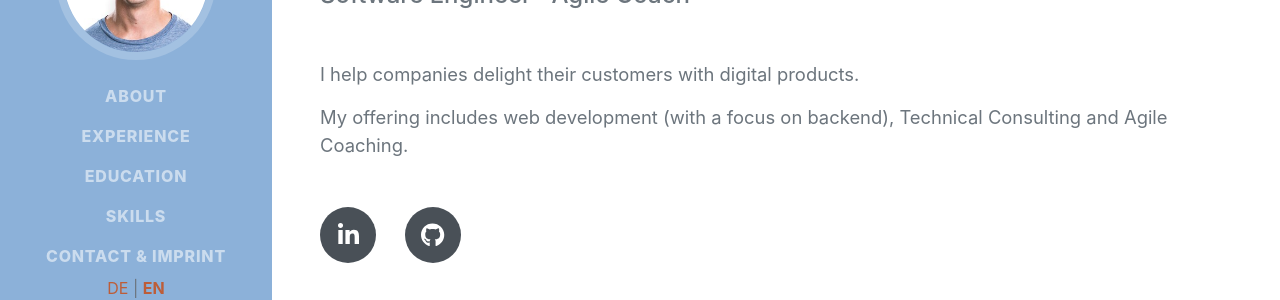
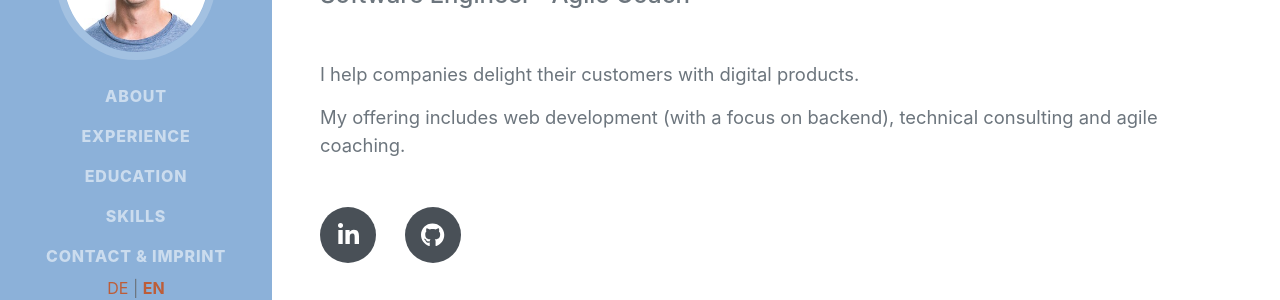
Before and after one commit to jzernisch/jzernisch.github.io, a Jekyll site: the page built from en/index.html, in a window 1280 px wide and 900 px high. Shown: the part 354-654 px from the top of the window. Built offline with Jekyll 4.4.1, drawn with Linux system fonts in a browser that asks for light colours; nearby versions of some CDN libraries; some web fonts are replaced.

Commit message:
Fix case

```diff
--- a/en/index.html
+++ b/en/index.html
@@ -4,7 +4,7 @@ lang: en
 tag_line: Software Engineer · Agile Coach
 intro_paragraphs:
     - I help companies delight their customers with digital products.
-    - My offering includes web development (with a focus on backend), Technical Consulting and Agile Coaching.
+    - My offering includes web development (with a focus on backend), technical consulting and agile coaching.
 about_title: About
 experience_title: Experience
 education_title: Education
```
